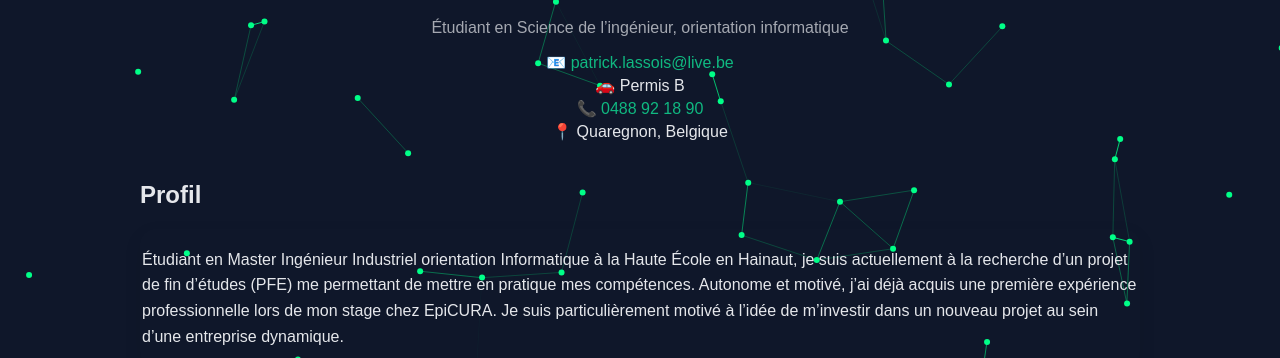
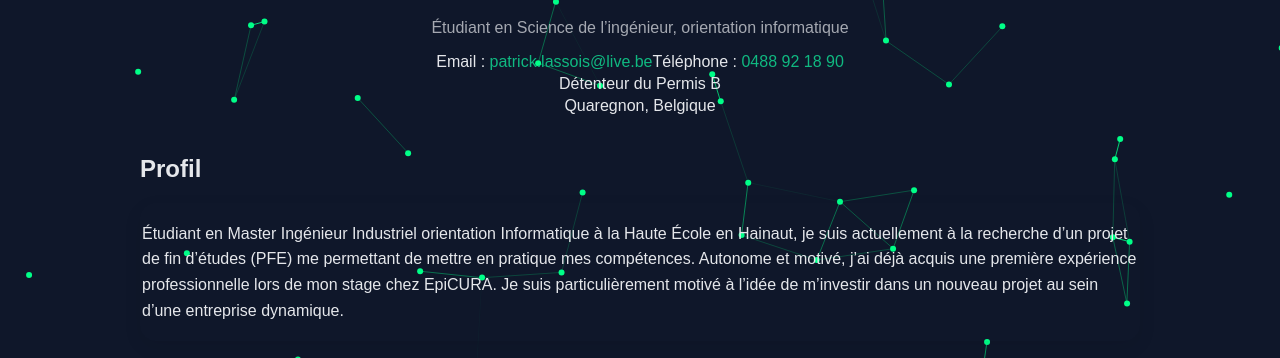
Before and after one commit to patrscl/patrickCV2, a website: page index.html in a window 1280 px wide. Shown: the part 247-605 px from the top of the page. Drawn offline with nearby package versions, Linux system fonts and the light colour scheme.

Commit message:
Update index.html

```diff
--- a/index.html
+++ b/index.html
@@ -34,10 +34,10 @@
             </p>
 
             <ul class="infos">
-                <li>📧 <a href="mailto:patrick.lassois@live.be" > patrick.lassois@live.be</a></li>
-                <li>🚗 Permis B</li>
-                <li>📞 <a href="tel:+32488921890">0488 92 18 90</a></li>
-                <li>📍 Quaregnon, Belgique</li>
+                <li>Email : <a href="mailto:patrick.lassois@live.be" > patrick.lassois@live.be</a></
+                 <li>Téléphone :  <a href="tel:+32488921890">0488 92 18 90</a></li>
+                <li>Détenteur du Permis B</li>
+                <li>Quaregnon, Belgique</li>
             </ul>
         </header>
 
```
